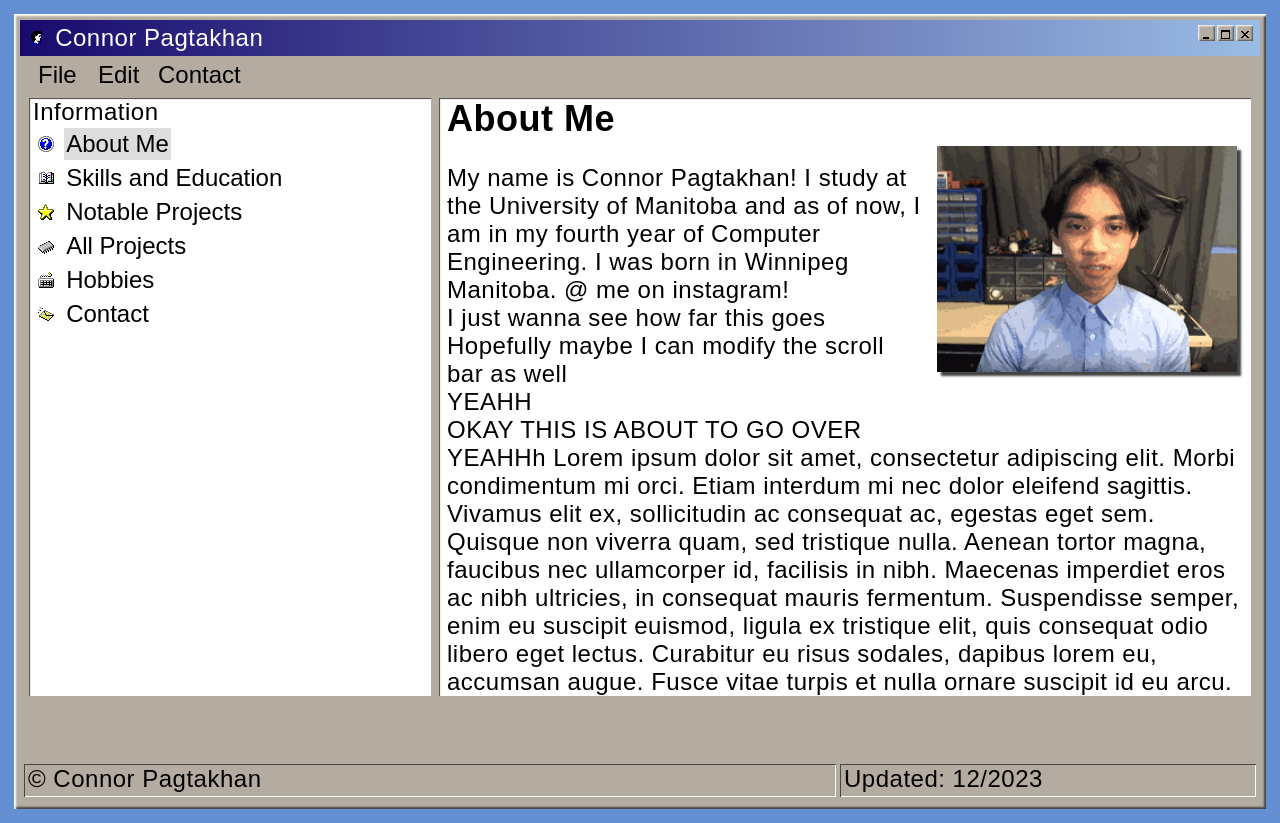
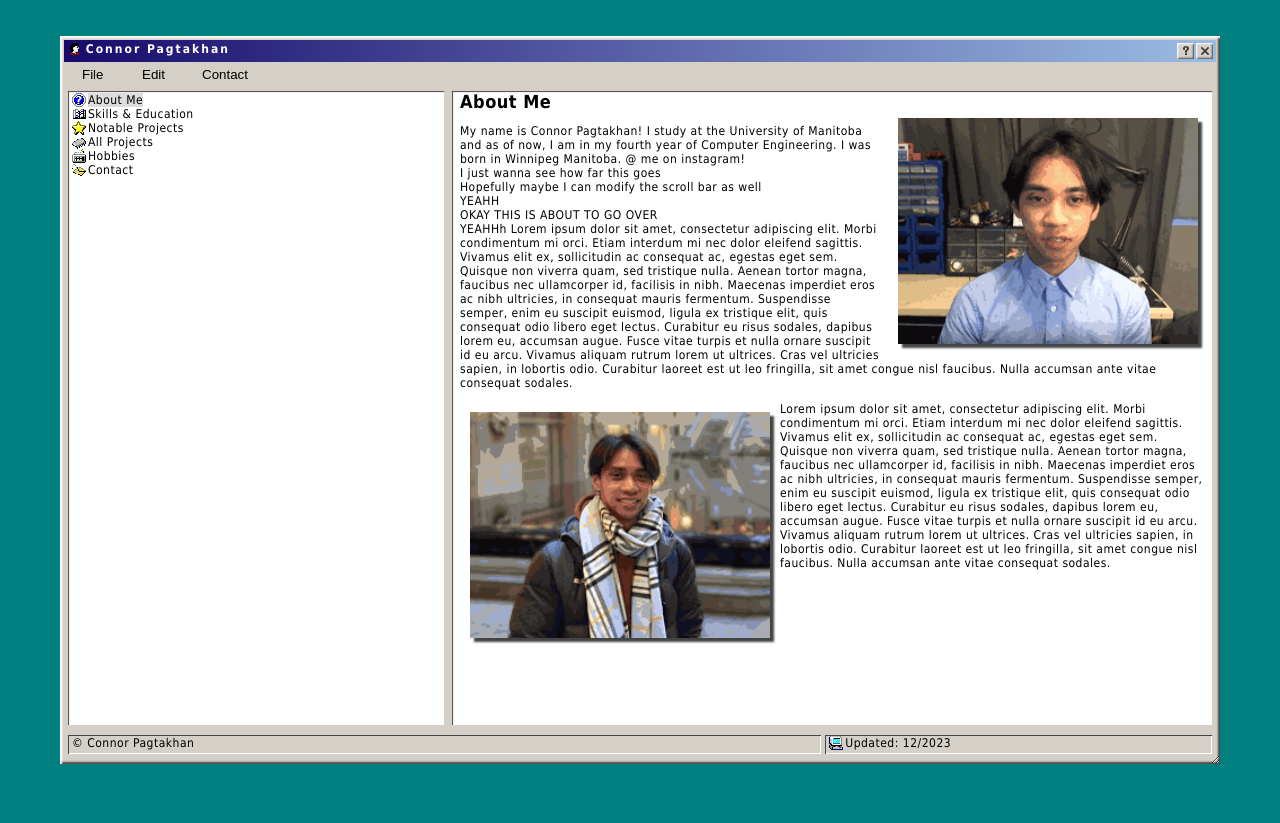
Before and after one commit to Backback12/backback12.github.io, a plain HTML site: page index.html in a window 1280 px wide. After the commit the page ends 800 px from the top, so only its background shows below. Drawn offline with Linux system fonts and the light colour scheme; a web font is replaced by a local one.

Commit message:
Created window resize/moving functions

```diff
--- a/index.html
+++ b/index.html
@@ -7,48 +7,42 @@
     <title>Connor Pagtakhan</title>
     <link rel="stylesheet" href="/styles.css">
     <!-- <link rel="icon" href="/favicon.ico" type="image/x-icon"> -->
-    <link rel="icon" href="/assets/objsel.dll_14_287-0.png" type="image/x-icon">
+    <link rel="icon" href="/assets/person_icon.png" type="image/x-icon">
 
-    <!-- <link href="https://fonts.cdnfonts.com/css/tahoma" rel="stylesheet"> -->
+    <!-- <link href="https://fonts.cdnfonts.com/css/tahoma&display=swap" rel="stylesheet"> -->
+    <link href="https://fonts.cdnfonts.com/css/tahoma" rel="stylesheet">
 </head>
 <body>
 <div class="window">
 <navbar class="navbar">
-    <!-- <div class="title" style="display: flex; position: relative; text-align: start;">
-        <div>
-            <img class="inline-img" src="/assets/objsel.dll_14_287-0.png">
+    <ul class="title draggable">
+        <li class="draggable" style="margin: 0px; padding: 0px;">
+            <img class="inline-icon" src="/assets/person_icon.png">
             Connor Pagtakhan
-        </div>
-        <div class="titlebar-wincontrols">
-            <ul class="buttons-wrapper">
-              <li class="button minimize">
+        </li>
+        <li class="titlebar-wincontrols" style="float: right; padding: 0px; margin: 0px;">
+            <ul class="buttons-wrapper" style="margin: 0px; padding: 0px">
+                <li class="button">
+                    <svg xmlns="http://www.w3.org/2000/svg" height="10" width="12" viewBox="0 0 12 10">
+                        <metadata>Made with Pixels to Svg https://codepen.io/shshaw/pen/XbxvNj</metadata>
+                        <path stroke="#000000" d="M4 2h4M3 3h2M7 3h2M3 4h2M7 4h2M6 5h2M5 6h2M5 7h2M5 9h2M5 10h2" />
+                        </svg>
+                </li>
+                <li class="button" onclick="closeWindow()">
+                    <svg xmlns="http://www.w3.org/2000/svg" height="10" width="12" viewBox="0 0 12 10">
+                        <metadata>Made with Pixels to Svg https://codepen.io/shshaw/pen/XbxvNj</metadata>
+                        <path stroke="#000000" d="M2 3h2M8 3h2M3 4h2M7 4h2M4 5h4M5 6h2M4 7h4M3 8h2M7 8h2M2 9h2M8 9h2" />
+                        </svg>
+                </li>
+              <!-- <li class="button minimize">
                 <svg class="button-content replaced-svg" height="0.104181in" width="0.125017in" xmlns="http://www.w3.org/2000/svg" viewBox="0 0 12 10"><path d="M 2.00,7.00            C 2.00,7.00 8.00,7.00 8.00,7.00              8.00,7.00 8.00,9.00 8.00,9.00              8.00,9.00 2.00,9.00 2.00,9.00              2.00,9.00 2.00,7.00 2.00,7.00 Z" fill="black" id="Minimize" stroke-width="0" stroke="black"></path></svg>
               </li>
               <li class="button maximize">
                 <svg class="button-content replaced-svg" height="0.104181in" width="0.125017in" xmlns="http://www.w3.org/2000/svg" viewBox="0 0 12 10"><path d="M 2.00,2.00            C 2.00,2.00 9.00,2.00 9.00,2.00              9.00,2.00 9.00,8.00 9.00,8.00              9.00,8.00 2.00,8.00 2.00,8.00              2.00,8.00 2.00,2.00 2.00,2.00 Z            M 1.00,0.00            C 1.00,0.00 1.00,9.00 1.00,9.00              1.00,9.00 10.00,9.00 10.00,9.00              10.00,9.00 10.00,0.00 10.00,0.00              10.00,0.00 1.00,0.00 1.00,0.00 Z" fill="black" id="Maximize" stroke-width="0" stroke="black"></path></svg>
               </li>
-              <li class="spacer"></li><li class="button close">
+              <li class="button close">
                 <svg class="button-content replaced-svg" height="10" width="12" xmlns="http://www.w3.org/2000/svg" version="1.1" xmlns:svg="http://www.w3.org/2000/svg"><g id="layer1" transform="translate(0,-1042.3622)"><path d="m 2.0025485,1043.3853 2.0198115,0 0,1.0185 0.984011,0 0,0.984 1.985286,0 0,-0.984 1.001274,0 0,-1.0185 2.002548,0 0,1.0013 0,0 0,0 -1.001274,0 0,1.0012 -1.001274,0 0,0.9841 -1.001274,0 0,1.0012 1.001274,0 0,1.0013 1.001274,0 0,1.0013 1.001274,0 0,1.0013 -2.002548,0 0,-1.0013 -1.001274,0 0,-0.984 -1.985286,0 0,0.984 -1.001274,0 0,1.0013 -2.0025485,0 0,-1.0013 1.0012745,0 0,-1.0013 1.001274,0 0,-1.0013 1.001274,0 0,-1.0012 -1.001274,0 0,-0.9841 -1.001274,0 0,-1.0012 -1.0012745,0 0,-1.0186 z" fill="black" id="Close" stroke-width="0"></path></g></svg>
-              </li>
-            </ul>
-          </div>
-    </div> -->
-    <ul class="title">
-        <li style="margin: 0px; padding: 0px;">
-            <img class="inline-img" src="/assets/objsel.dll_14_287-0.png">
-            Connor Pagtakhan
-        </li>
-        <li class="titlebar-wincontrols" style="float: right; padding: 0px; margin: 0px;">
-            <ul class="buttons-wrapper" style="margin: 0px; padding: 0px">
-              <li class="button minimize">
-                <svg class="button-content replaced-svg" height="0.104181in" width="0.125017in" xmlns="http://www.w3.org/2000/svg" viewBox="0 0 12 10"><path d="M 2.00,7.00            C 2.00,7.00 8.00,7.00 8.00,7.00              8.00,7.00 8.00,9.00 8.00,9.00              8.00,9.00 2.00,9.00 2.00,9.00              2.00,9.00 2.00,7.00 2.00,7.00 Z" fill="black" id="Minimize" stroke-width="0" stroke="black"></path></svg>
-              </li>
-              <li class="button maximize">
-                <svg class="button-content replaced-svg" height="0.104181in" width="0.125017in" xmlns="http://www.w3.org/2000/svg" viewBox="0 0 12 10"><path d="M 2.00,2.00            C 2.00,2.00 9.00,2.00 9.00,2.00              9.00,2.00 9.00,8.00 9.00,8.00              9.00,8.00 2.00,8.00 2.00,8.00              2.00,8.00 2.00,2.00 2.00,2.00 Z            M 1.00,0.00            C 1.00,0.00 1.00,9.00 1.00,9.00              1.00,9.00 10.00,9.00 10.00,9.00              10.00,9.00 10.00,0.00 10.00,0.00              10.00,0.00 1.00,0.00 1.00,0.00 Z" fill="black" id="Maximize" stroke-width="0" stroke="black"></path></svg>
-              </li>
-              <li class="spacer"></li><li class="button close">
-                <svg class="button-content replaced-svg" height="10" width="12" xmlns="http://www.w3.org/2000/svg" version="1.1" xmlns:svg="http://www.w3.org/2000/svg"><g id="layer1" transform="translate(0,-1042.3622)"><path d="m 2.0025485,1043.3853 2.0198115,0 0,1.0185 0.984011,0 0,0.984 1.985286,0 0,-0.984 1.001274,0 0,-1.0185 2.002548,0 0,1.0013 0,0 0,0 -1.001274,0 0,1.0012 -1.001274,0 0,0.9841 -1.001274,0 0,1.0012 1.001274,0 0,1.0013 1.001274,0 0,1.0013 1.001274,0 0,1.0013 -2.002548,0 0,-1.0013 -1.001274,0 0,-0.984 -1.985286,0 0,0.984 -1.001274,0 0,1.0013 -2.0025485,0 0,-1.0013 1.0012745,0 0,-1.0013 1.001274,0 0,-1.0013 1.001274,0 0,-1.0012 -1.001274,0 0,-0.9841 -1.001274,0 0,-1.0012 -1.0012745,0 0,-1.0186 z" fill="black" id="Close" stroke-width="0"></path></g></svg>
-              </li>
+              </li> -->
             </ul>
         </li>
     </ul>
@@ -90,37 +84,40 @@
     <!-- <textarea name="Text1" cols="40" rows="5" style="border: none; font-family: 'Tahoma XP'; font-size: 24px;"></textarea> -->
 
     <div class="menu" id="menu">
-        <div class="window">
-            Information
-            <div>
-                <img class="inline-img" src="/assets/shell32.dll_14_324-2.png">
+        <!-- <ul class="window"> -->
+        <ul class="menu-list">
+            <!-- <li>
+                Information
+            </li> -->
+            <li>
+                <img class="inline-icon" src="/assets/shell32.dll_14_324-2.png">
                 <button class="btn active">About Me</button>
-            </div>
-            <div>
-                <img class="inline-img" src="/assets/wab32.dll_14_IDI_ICON_ABOOK-1.png">
-                <button class="btn">Skills and Education</button>
+            </li>
+            <li>
+                <img class="inline-icon" src="/assets/wab32.dll_14_IDI_ICON_ABOOK-1.png">
+                <button class="btn">Skills & Education</button>
 
-            </div>
-            <div>
-                <img class="inline-img" src="/assets/shell32.dll_14_173-3.png">
+            </li>
+            <li>
+                <img class="inline-icon" src="/assets/shell32.dll_14_173-3.png">
                 <button class="btn">Notable Projects</button>
-            </div>
-            <div>
-                <img class="inline-img" src="/assets/shell32.dll_14_13-1.png">
+            </li>
+            <li>
+                <img class="inline-icon" src="/assets/shell32.dll_14_13-1.png">
                 <button class="btn">All Projects</button>
-            </div>
-            <div>
-                <img class="inline-img" src="/assets/setupapi.dll_14_3-3.png">
+            </li>
+            <li>
+                <img class="inline-icon" src="/assets/setupapi.dll_14_3-3.png">
                 <button class="btn">Hobbies</button>
-            </div>
-            <div>
-                <img class="inline-img" src="/assets/smtpsnap.dll_14_8611-1.png">
+            </li>
+            <li>
+                <img class="inline-icon" src="/assets/smtpsnap.dll_14_8611-1.png">
                 <button class="btn">Contact</button>
-            </div>
-        </div>
+            </li>
+        </ul>
     </div>
-    <div class="main">
-        <div class="window">
+    <div class="content">
+        <!-- <div class="window"> -->
             <div class="page show">
                 <h2>About Me</h2>
                 <img style="float: right; margin: 6px 6px 16px 16px; box-shadow: 4px 4px 2px #444; width: 30vw; max-width: 300px;" src="/assets/Connor0.png" width="200" />
@@ -190,11 +187,11 @@
                     <ul>
                         <li>LinkedIn: <a href="https://www.linkedin.com/in/connor-pagtakhan-5a617b206/">Connor Pagtakhan</a></li>
                         <li>GitHub: <a href="https://github.com/Backback12">Backback12</a></li>
-                        <li>Instagram: <a href="https://www.instagram.com/cpagtakhan/">cpagtakhan</a></li>
+                        <li>Instagram: <a href="https://www.instagram.com/cpagtakhan/">@cpagtakhan</a></li>
                     </ul>
                 </p>
             </div>
-        </div>
+        <!-- </div> -->
     </div>
 </main>
 <!-- <h1>My website</h1>   -->
@@ -207,17 +204,53 @@
         &copy Connor Pagtakhan
     </div>
     <div class="indent" style="width: 100%;">
+        <img class="inline-icon" src="/assets/netshell.dll_14_1117-2.png">
         Updated: 12/2023
     </div>
 </footer>
 
 </div> <!-- window -->
 
+
 <script>
+// center window
+const div = document.querySelector('.window');
+const divWidth = div.offsetWidth;
+const divHeight = div.offsetHeight;
+
+const windowWidth = window.innerWidth;
+const windowHeight = window.innerHeight;
+
+const leftPosition = (windowWidth - divWidth) / 2;
+const topPosition = (windowHeight - divHeight) / 2;
+
+div.style.left = leftPosition + 'px';
+div.style.top = topPosition + 'px';
+
+
+
 /* When the user clicks on the button,
 toggle between hiding and showing the dropdown content */
 function myFunction(index) {
-    document.getElementById("myDropdown" + index).classList.toggle("show");
+    let show = !document.getElementById("myDropdown" + index).classList.contains("show");
+
+    var dropdowns = document.getElementsByClassName("dropdown-content");
+    var i;
+    for (i = 0; i < dropdowns.length; i++) {
+        var openDropdown = dropdowns[i];
+        if (openDropdown.classList.contains('show')) {
+        openDropdown.classList.remove('show');
+        }
+    }
+
+
+    // document.getElementById("myDropdown" + index).classList.toggle("show");
+    if (show) {
+        document.getElementById("myDropdown" + index).classList.add("show");
+    }
+    else {
+        document.getElementById("myDropdown" + index).classList.remove("show");
+    }
 }
 
 // Close the dropdown menu if the user clicks outside of it
@@ -260,6 +293,73 @@ function showPage(index) {
     pages[index].className += " show";
 }
 
+
+
+
+
+// Movable window lmao
+// Optimize ************************************************************************
+// Make the DIV element draggable:
+dragElement(document.getElementsByClassName("window")[0]);
+
+function dragElement(elmnt) {
+  var pos1 = 0, pos2 = 0, pos3 = 0, pos4 = 0;
+  if (elmnt.getElementsByClassName("title")[0]) {
+    // if present, the header is where you move the DIV from:
+    elmnt.getElementsByClassName("title")[0].onmousedown = dragMouseDown;
+  } else {
+    // otherwise, move the DIV from anywhere inside the DIV:
+    elmnt.onmousedown = dragMouseDown;
+  }
+
+  function dragMouseDown(e) {
+    e = e || window.event;
+    e.preventDefault();
+    console.log(typeof(event.target.className))
+    if (typeof(event.target.className) == 'string' && event.target.className.includes('draggable')) {
+        // get the mouse cursor position at startup:
+        pos3 = e.clientX;
+        pos4 = e.clientY;
+        document.onmouseup = closeDragElement;
+        // call a function whenever the cursor moves:
+        document.onmousemove = elementDrag;
+    }
+  }
+
+  function elementDrag(e) {
+    e = e || window.event;
+    e.preventDefault();
+    // calculate the new cursor position:
+    pos1 = pos3 - e.clientX;
+    pos2 = pos4 - e.clientY;
+    pos3 = e.clientX;
+    pos4 = e.clientY;
+    // set the element's new position:
+    elmnt.style.top = (elmnt.offsetTop - pos2) + "px";
+    elmnt.style.left = (elmnt.offsetLeft - pos1) + "px";
+  }
+
+  function closeDragElement() {
+    // stop moving when mouse button is released:
+    document.onmouseup = null;
+    document.onmousemove = null;
+  }
+}
+
+
+function closeWindow() {
+    let window = document.getElementsByClassName('window')[0]
+    // window.style.animation = 'closeWindow 1s linear forwards';
+
+
+    window.style.height = '200px';
+    setTimeout(function() {
+        window.style.width = '200px';
+        setTimeout(function() {
+            window.style.display = 'none';
+        }, 20)
+    }, 50);
+}
 </script>
 </body>
 </html>
--- a/styles.css
+++ b/styles.css
@@ -2,7 +2,9 @@
 
 
 :root {
-    --bg-primary: #b4aca0;
+    --background: #008080;
+    /* --bg-primary: #b4aca0; */
+    --bg-primary: #d4d0c8;
     --bg-primary-hover: #b4aca0;
     --bg-light: rgb(235, 232, 228);
     --inset-light: #ffffff;
@@ -15,31 +17,72 @@
 @font-face {
     font-family: 'Tahoma XP';
     src: url('/assets/windows-xp-tahoma.woff') format('woff'), 'Chrome 6+', 'Firefox 3.6+', 'IE 9+', 'Safari 5.1+'
-         url('/assets/windows-xp-tahoma.ttf') format('truetype'); /* Chrome 4+, Firefox 3.5, Opera 10+, Safari 3—5 */
+         url('/assets/windows-xp-tahoma.ttf') format('truetype');
 }
 
 body {
     /* background-color: var(--bg-primary); */
-    background-color: rgb(100, 144, 211);
+    /* background-color: rgb(100, 144, 211); */
+    background-color: var(--background);
     margin: 0px;
     padding: 4px;
     /* border: 4px; */
 
-    font-family: 'Tahoma XP', sans-serif;
-    font-size: 24px;
+    /* font-family: 'Tahoma XP', 'Tahoma', sans-serif; */
+    /* font-family: 'Tahoma', sans-serif; */
+    font-family: 'Tahoma';
+    /* font-family: sans-serif; */
+    /* font-size: 24px; */
+    font-size: 12px;
     /* font-weight: 100; */
     /* font-stretch: 100px; */
     /* font-kerning: 100px; */
     letter-spacing: 0.5px;
     user-select: none;
+
+    /* display: flex; */
+    /* justify-content: center; */
+    /* align-items: center; */
+    overflow: hidden;
 }
 
 .window {
-    margin: 10px;
-    padding: 6px;
+    /* margin: 10px; */
+    padding: 4px;
     box-shadow: inset var(--inset-light) 2px 2px 2px, inset var(--inset-dark) -2px -2px 2px;
     background-color: var(--bg-primary);
+
+    width: 90%;
+    /* max-width: 800px; */
+
+    height: 90%;
+    /* max-height: 600px; */
+
+    resize: both;
+    overflow: hidden;
+    display: flex;
+    flex-direction: column;
+
+    position: absolute;
+
+
+    top: 50%;
+    left: 50%;
+    /* transform: translate(-50%, -50%); */
+    /* margin-left: -50%; */
+    /* margin-top: -50%; */
+
+    /* animation-fill-mode: forwards; */
 }
+@keyframes closeWindow {
+    /* 24%   {transform: scaleX(0.9)} */
+    49%  {height: 100%;}
+    50%  {height: 180px;}
+    74%  {width: 100%;}
+    75%  {width: 200px;}
+    99%  {opacity: 100;}
+    100% {height: 180px; width: 200px; opacity: 0;}
+  }
 
 .navbar {
     background-color: var(--bg-primary);
@@ -50,8 +93,14 @@ body {
 .navbar .title {
     color: white;
     background-image: linear-gradient(to right, #180A6C, #9ABCE4);
-    padding: 4px 6px;
+    padding: 2px 2px 2px 4px;
     margin: 0px;
+
+    font-weight: 600;
+    letter-spacing: 2px;
+
+    z-index: 10;
+    /* cursor: move; */
 }
 .navbar .menu-items {
     background-color: var(--bg-primary);
@@ -116,10 +165,12 @@ navbar li {
 
     margin: 1px;
     padding-top: 2px;
+    /* overflow: hidden; */
+    /* padding-bottom: 0px; */
 
     display: inline-block;
-    min-width: 12px;
-    min-height: 10px;
+    /* min-width: 12px; */
+    /* min-height: 10px; */
     width: 17px;
     height: 14px;
     text-align: center;
@@ -131,7 +182,7 @@ navbar li {
 /* .button:active:hover { */
 .button:active {
     /* background-color: #180A6C; */
-    box-shadow: inset var(--inset-dark) 1px 1px 2px, inset var(--inset-light) -1px -1px 2px;
+    box-shadow: inset var(--inset-dark) 1px 1px 1px, inset var(--inset-light) -1px -1px 1px;
     /* padding-left: 24x; */
     /* transform: translateX(1px); */
 }
@@ -142,18 +193,19 @@ navbar li {
 
 
 
-
 .dropdown-btn {
     /* cursor: pointer; */
     background: none;
     color: black;
     border: none;
-    font-family: 'Tahoma XP', sans-serif;
-    font-size: 24px;
+    /* font-family: 'Tahoma XP', sans-serif; */
+    /* font-size: 24px; */
+    /* font-size: 16px; */
     padding: 5px 18px;
 }
 .dropdown-btn:hover, .dropdown-btn:focus {
-    box-shadow: inset var(--inset-light) 1.5px 1.5px 0px, inset var(--inset-dark) -1.5px -1.5px 0px;
+    /* box-shadow: inset var(--inset-light) 1.5px 1.5px 0px, inset var(--inset-dark) -1.5px -1.5px 0px; */
+    box-shadow: inset var(--inset-light) 1.5px 1.5px 0px, inset var(--inset-dark) -1.5px -1.5px 2px;
 }
 .dropdown {
     position: relative;
@@ -194,86 +246,126 @@ h1, h2, h3 {
 
 main {
     background-color: var(--bg-primary);
-    height: 83vh;
+    /* height: 83vh; */
     /* padding: 2px 4px; */
-    /* padding: 0px; */
+    padding: 0px;
 
     display: grid;
-    /* grid-template-areas:
-        'menu main main main'
-        'menu main main main'; */
-    /* grid-template-areas: 'menu main main main main main main'; */
     grid-template-columns: 1fr 2fr;
-    margin: 0px 5px;
+    /* display: flex; */
+    /* grid-template-columns: 1fr 2fr; */
+
+    /* margin: 0px 5px; */
+    flex-grow: 1;
+    overflow: hidden;
 }
 
 
-.inline-img {
+.inline-icon {
     display: inline;
-    margin: 0 0.125em;
-    padding: 0;
-    vertical-align: baseline;
+    /* margin: 0 0.125em; */
+    /* padding: 0; */
+    /* margin-right: -2px; */
+    /* vertical-align: baseline; */
 
     /* height: 16px; */
+    height: 14px;
+    /* margin-top: 2px; */
+    /* margin: 0; */
+    padding: 0;
+    margin-bottom: -3px;
+    margin-right: -2px;
+    /* border: 0; */
+    /* transform: translate(-2px, -5px) */
+    /* margin-top: -4px; */
+
+    /* padding: 0; */
+
+    image-rendering: pixelated;
+    image-rendering: -moz-crisp-edges;
+    image-rendering: crisp-edges;
 }
 
-.menu {
+main .menu {
     /* grid-area: menu; */
     cursor: default;
     background-color: var(--bg-primary);
     padding: 0px;
     margin: 0px;
     /* box-shadow: inset var(--inset-light) 1px 1px 1px, inset var(--inset-dark) -1px -1px 1px; */
-}
-.menu .window {
+/* }
+main .menu { */
     background-color: white;
     /* box-shadow: inset var(--inset-dark) 1px 1px 1px, var(--bg-primary) 1px 1px, var(--inset-light) 2px 2px; */
     box-shadow: inset var(--inset-dark) 1px 1px 1px, inset var(--inset-light) -1px -1px 1px;
     margin: 4px;
-    padding: 0px 4px;
-    height: 90%;
-
+    padding: 2px 4px;
+    /* height: 90%; */
+    /* max-width: 200px; */
+    /* resize: both; */
+    /* overflow: auto; */
+    /* width: 1200px; */
 }
-.menu .window div {
-    margin: 2px;
+main .menu div {
+    /* margin: 2px; */
+    /* margin: -2px; */
 }
-.menu .window a {
+main .menu a {
     /* background-color: #dddddd; */
-    padding: 2px;
+    /* padding: 2px; */
 }
-.menu .window .btn {
+main .menu .btn {
     font-family: inherit;
     font-size: inherit;
+    letter-spacing: inherit;
+
     border: none;
-    padding: 2px;
+    /* padding: 2px; */
     background-color: white;
     /* background-color: #180A6C; */
     cursor: pointer;
+    /* margin-left: -4px; */
+    padding: 0;
 }
-.menu .window .btn.active {
+main .menu .btn.active {
     background-color: #dddddd;
     /* background-color: red; */
 }
 
+main .menu, main .content {
+    /* background-color: red !important; */
+    /* overflow: none !important; */
+    /* overflow: hidden !important; */
+    /* height: 100%; */
+    /* height: inherit !important; */
+    /* height: 100px; */
 
-.main {
+    /* overflow-y: scroll; */
+}
+.menu-list {
+    margin: 0;
+    list-style-type: none; /* Remove bullets */
+    padding: 0;
+
+}
+
+
+.content {
     /* grid-area: main; */
     cursor: default;
     background-color: var(--bg-primary);
     padding: 0px;
     margin: 0px;
     /* box-shadow: inset var(--inset-light) 1px 1px 1px, inset var(--inset-dark) -1px -1px 1px; */
-    overflow: hidden;
-}
-.main .window {
+    /* overflow: hidden; */
+
     background-color: white;
     box-shadow: inset var(--inset-dark) 1px 1px 1px, inset var(--inset-light) -1px -1px 1px;
     margin: 4px;
     padding: 0px 8px;
-    height: 90%;
+    /* height: 90%; */
     /* font-family: 'Times New Roman', 'Times', 'serif'; */
     overflow-y: scroll;
-    /* overflow: hidden; */
 }
 
 
@@ -299,7 +391,8 @@ footer {
 }
 
 div {
-    /* border-style: dashed;
+    /* border-color: red   ;
+    border-style: dashed;
     border-width: 1px; */
 }
 
```
Also changed, not shown: assets/cmprops.dll_14_2-3.png (added), assets/icons/close.png (added), assets/icons/question.png (added), assets/netshell.dll_14_1117-2.png (added), assets/person_icon.png (added), 1 other file.
